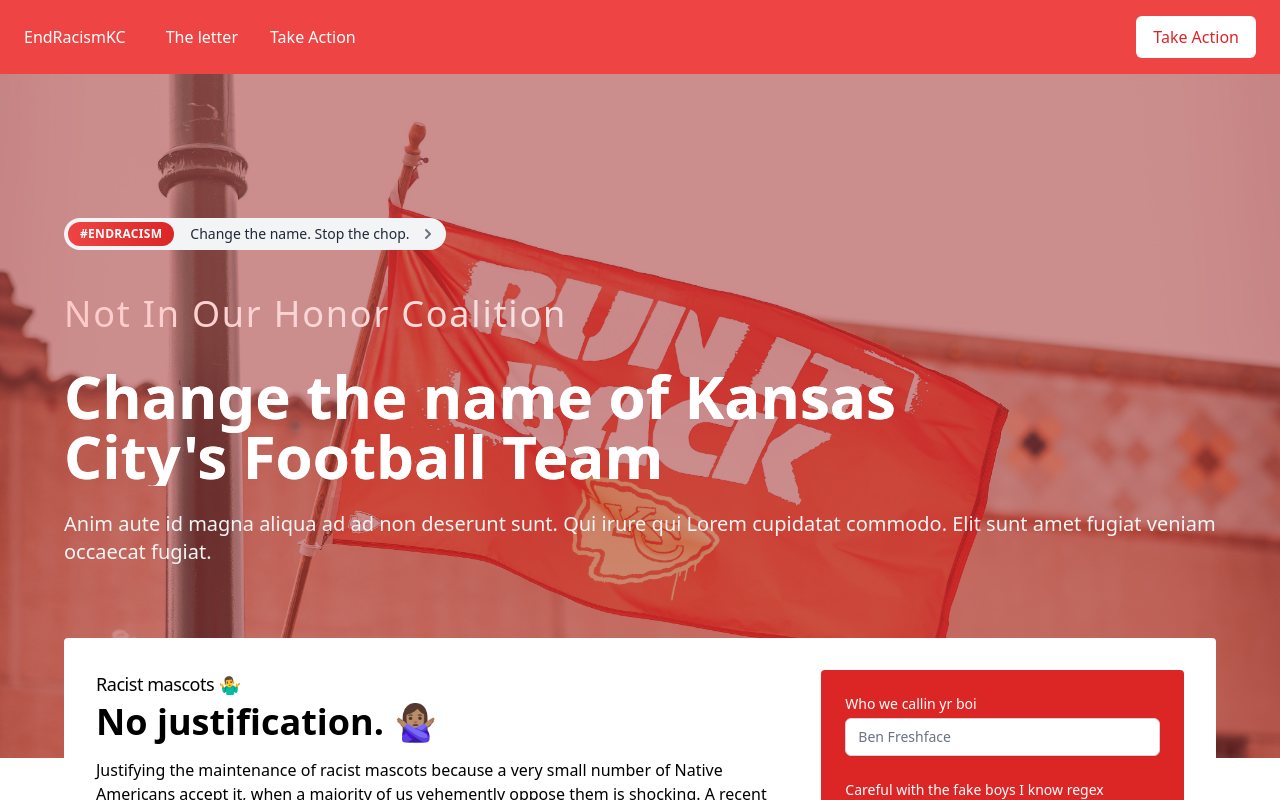
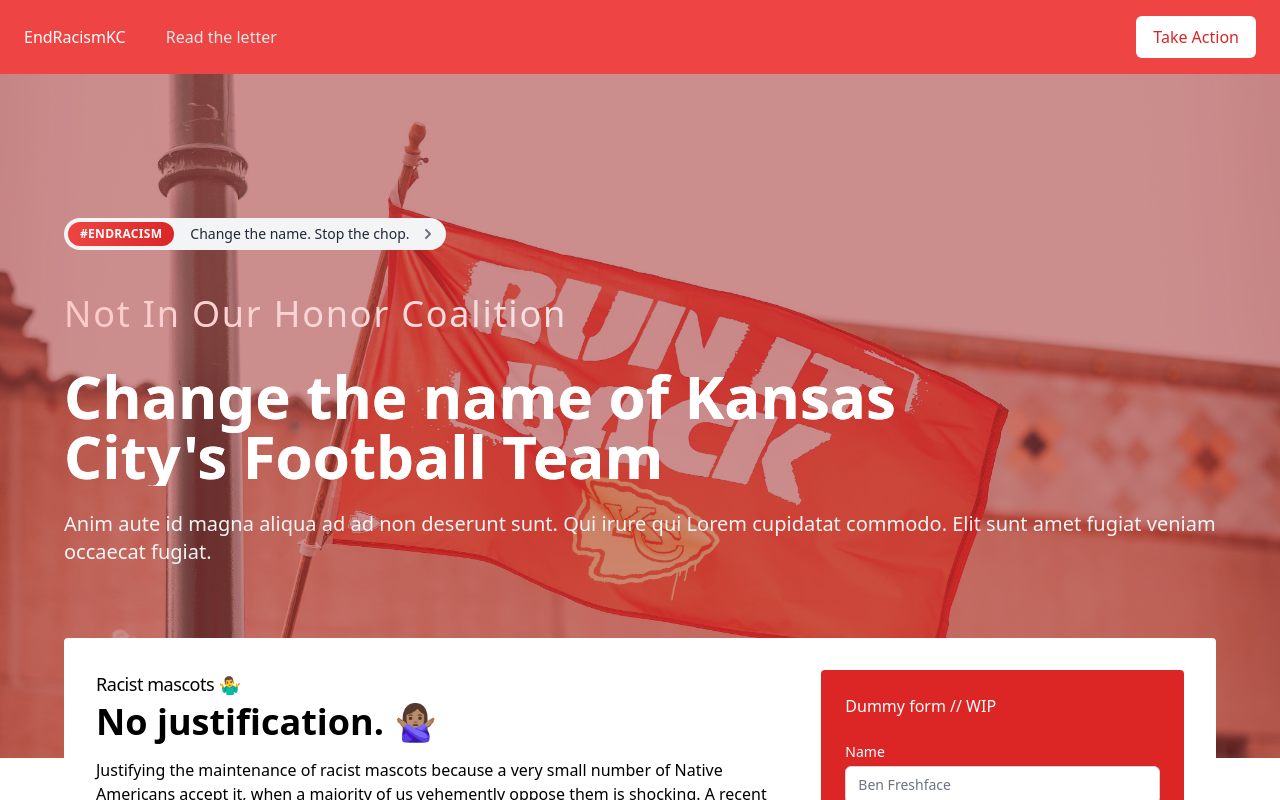
Before and after one commit to pixelcollective/endracismkc.com, a Next.js app: page / in a window 1280 px wide. Shown: the top 800 px of the page. Built offline with nearby package versions, Linux system fonts and the light colour scheme; a web font is replaced by a local one; what @tailwindcss/typography, @tailwindcss/ui, tailwindcss-filters would draw is missing.

Commit message:
remove next/image

```diff
--- a/src/components/partials/Form/index.tsx
+++ b/src/components/partials/Form/index.tsx
@@ -65,10 +65,13 @@
         <form className="p-0 m-0" acceptCharset="UTF-8">
           <div className="grid grid-cols-1 gap-6 font-light text-black">
             <div>
+              <span className="text-white">Dummy form // WIP</span>
+            </div>
+            <div>
               <label
                 htmlFor="email"
                 className="block text-sm font-medium text-white">
-                Who we callin yr boi
+                Name
               </label>
               <div className="mt-1">
                 <input
@@ -85,7 +88,7 @@
               <label
                 htmlFor="email"
                 className="block text-sm font-medium text-white">
-                Careful with the fake boys I know regex
+                Email
               </label>
               <div className="relative mt-1 rounded-md shadow-sm">
                 <div className="absolute inset-y-0 left-0 flex items-center pl-3 pointer-events-none">
--- a/src/components/partials/Header/index.tsx
+++ b/src/components/partials/Header/index.tsx
@@ -1,5 +1,3 @@
-import Image from 'next/image'
-
 const Tag = () => (
   <a
     href="#"
@@ -30,8 +28,7 @@
 
 const Background = () => (
   <div className="absolute w-full h-screen min-w-full min-h-screen bg-red-800 -z-10">
-    <Image
-      layout="fill"
+    <img
       src="/images/run-it-back.jpg"
       className="top-0 block object-cover w-full h-screen min-w-full min-h-screen opacity-50 filter-blur"
     />
--- a/src/components/partials/Nav/index.tsx
+++ b/src/components/partials/Nav/index.tsx
@@ -58,21 +58,16 @@
                     EndRacismKC
                   </span>
                 </Link>
-                {/* <Hamburger toggle={toggle} visible={visible} /> */}
+                <Hamburger toggle={toggle} visible={visible} />
               </div>
               <div className="hidden space-x-8 md:flex md:ml-10">
                 <Link href="/about">
                   <a
                     href="#"
-                    className="text-base font-medium text-white hover:text-gray-300">
-                    The letter
+                    className="text-base font-medium text-gray-200 transition-all duration-200 hover:text-white">
+                    Read the letter
                   </a>
                 </Link>
-                <a
-                  href="#"
-                  className="text-base font-medium text-white hover:text-gray-300">
-                  Take Action
-                </a>
               </div>
             </div>
             <div className="hidden md:flex md:items-center md:space-x-6">
@@ -85,7 +80,7 @@
           </nav>
         </div>
 
-        {/* <Mobile visible={visible} toggle={toggle} /> */}
+        <Mobile visible={visible} toggle={toggle} />
       </div>
     </div>
   )
@@ -144,48 +139,25 @@
           aria-orientation="vertical"
           aria-labelledby="main-menu">
           <div className="px-2 space-y-1" role="none">
+            <Link href="/about">
               <a
-              href="#"
                 className="block px-3 py-2 text-base font-medium text-gray-900 rounded-md hover:bg-gray-50"
                 role="menuitem">
-              Product
+                Read the letter
               </a>
-            <a
-              href="#"
-              className="block px-3 py-2 text-base font-medium text-gray-900 rounded-md hover:bg-gray-50"
-              role="menuitem">
-              Features
-            </a>
-            <a
-              href="#"
-              className="block px-3 py-2 text-base font-medium text-gray-900 rounded-md hover:bg-gray-50"
-              role="menuitem">
-              Marketplace
-            </a>
-            <a
-              href="#"
-              className="block px-3 py-2 text-base font-medium text-gray-900 rounded-md hover:bg-gray-50"
-              role="menuitem">
-              Company
-            </a>
+            </Link>
           </div>
           <div role="none" className="px-5 mt-6">
+            <Link href="/take-action">
               <a
                 href="#"
                 className={classnames(
                   transitionClasses,
                   `block text-center w-full py-3 px-4 rounded-md shadow bg-gradient-to-r from-red-500 to-red-600 text-white font-medium hover:from-red-600 hover:to-red-700`,
                 )}>
-              Start free trial
+                Take action
               </a>
-          </div>
-          <div role="none" className="px-5 mt-6">
-            <p className="text-base font-medium text-center text-gray-500">
-              Existing customer?{' '}
-              <a href="#" className="text-gray-900 hover:underline">
-                Login
-              </a>
-            </p>
+            </Link>
           </div>
         </div>
       </div>
--- a/src/components/partials/Quote/index.tsx
+++ b/src/components/partials/Quote/index.tsx
@@ -1,5 +1,3 @@
-import Image from 'next/image'
-
 export const Quote = () => (
   <div className="pt-16 bg-white lg:py-24">
     <div className="flex flex-col flex-wrap pb-16 bg-gray-900 lg:pb-0 lg:z-10 lg:relative">
@@ -11,11 +9,7 @@
           />
           <div className="max-w-md px-4 mx-auto sm:max-w-3xl sm:px-6 lg:p-0">
             <div className="flex flex-col flex-wrap overflow-hidden shadow-xl aspect-w-10 aspect-h-10 rounded-xl justify-items-center">
-              <Image
-                layout="fill"
-                src="/images/kansascity-10.jpg"
-                className="w-full h-auto"
-              />
+              <img src="/images/kansascity-10.jpg" className="w-full h-auto" />
             </div>
           </div>
         </div>
--- a/src/content/Letter.tsx
+++ b/src/content/Letter.tsx
@@ -1,4 +1,3 @@
-import Image from 'next/image'
 import {Content} from 'components/partials'
 
 export const Letter = () => (
@@ -36,12 +35,11 @@
       “Trail of Tears.”
     </p>
     <figure className="h-auto max-w-full">
-      <Image
+      <img
         className="object-cover object-left-bottom rounded-lg shadow-md filter-grayscale"
         src="/images/tomahawk.jpg"
         alt={`The "Tomahawk Chop"`}
         width="1600"
-        layout="responsive"
         height="900"
       />
       <figcaption className="text-gray-400">
```
Also changed, not shown: package.json (+4 -7 lines), 1 other file (tests, documents, lock files or other folders). Lines whose indentation alone changed are shown as unchanged.
